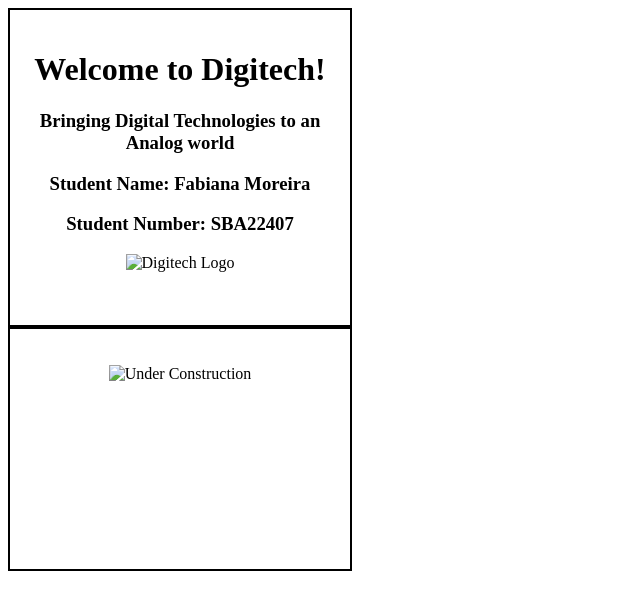
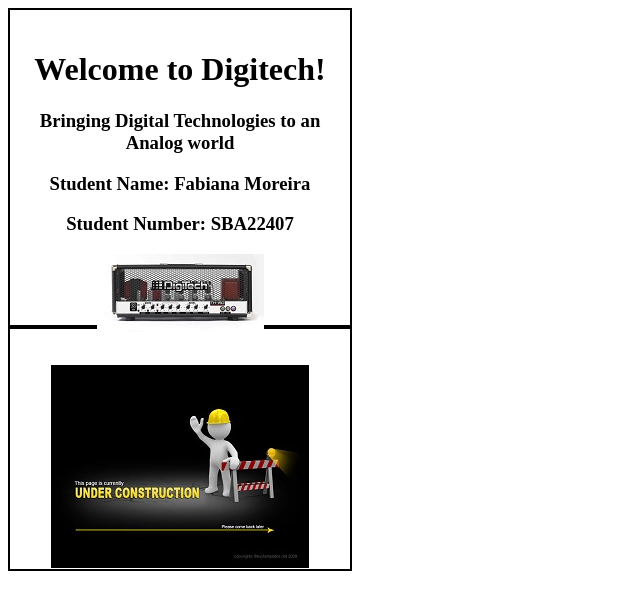
Before and after one commit to fabiana-sba22407/fabianabelloto, a website: page src/index.html in a window 1280 px wide. Shown: the whole page, without its empty margins (0-640 px from the left). Drawn offline with Linux system fonts and the light colour scheme.

Commit message:
Update index.html

```diff
--- a/src/index.html
+++ b/src/index.html
@@ -35,10 +35,10 @@
 <h3 style="text-align: center">Bringing Digital Technologies to an Analog world</h3>
 <h3 style="text-align: center">Student Name: Fabiana Moreira</h3>
 <h3 style="text-align: center">Student Number: SBA22407</h3>
-<p style="text-align: center"><img src="images/digitech.jpg" alt = "Digitech Logo" /></p>
+<p style="text-align: center"><img src="digitech.jpg" alt = "Digitech Logo" /></p>
 	</div>
 	<div id="Construction">
-<p style="text-align: center"><img src="images/construction.jpg" alt = "Under Construction" ></p>
+<p style="text-align: center"><img src="construction.jpg" alt = "Under Construction" ></p>
 	</div>
   </body>
 </html>
```
